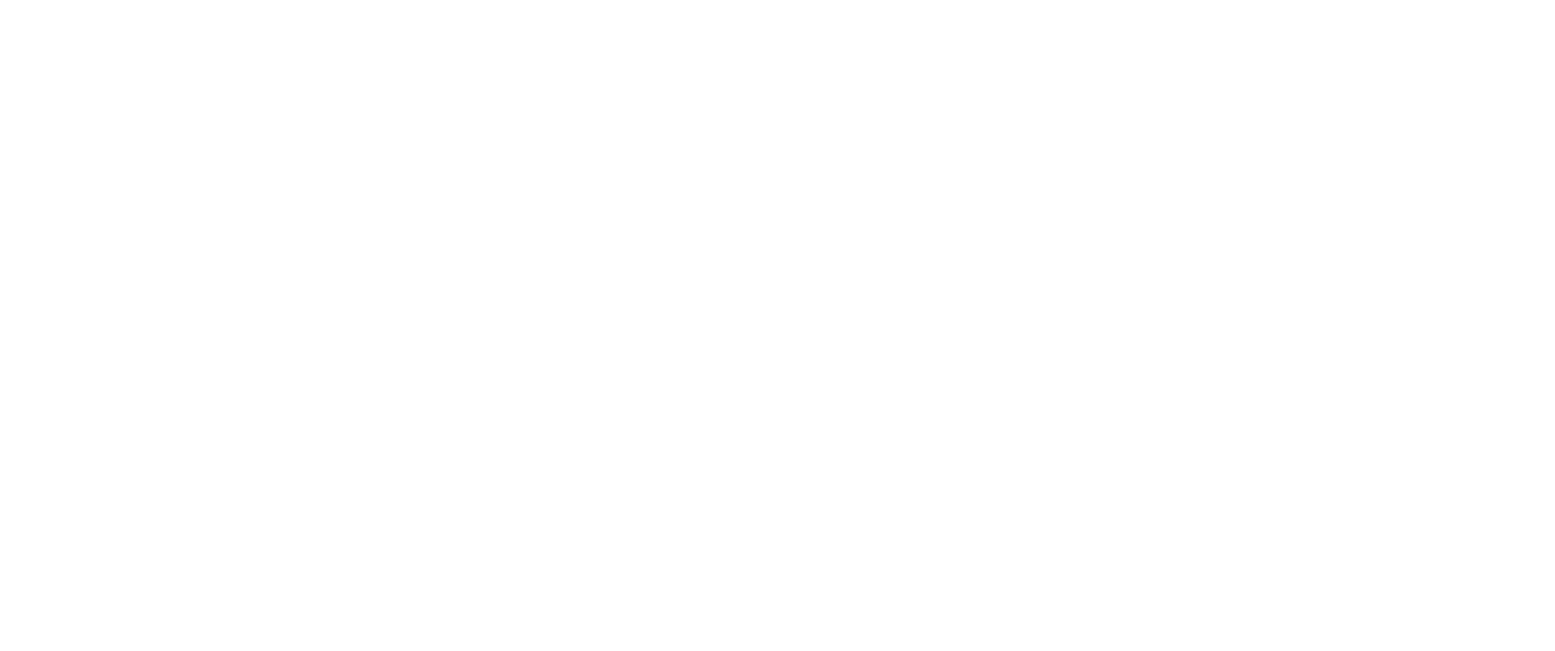
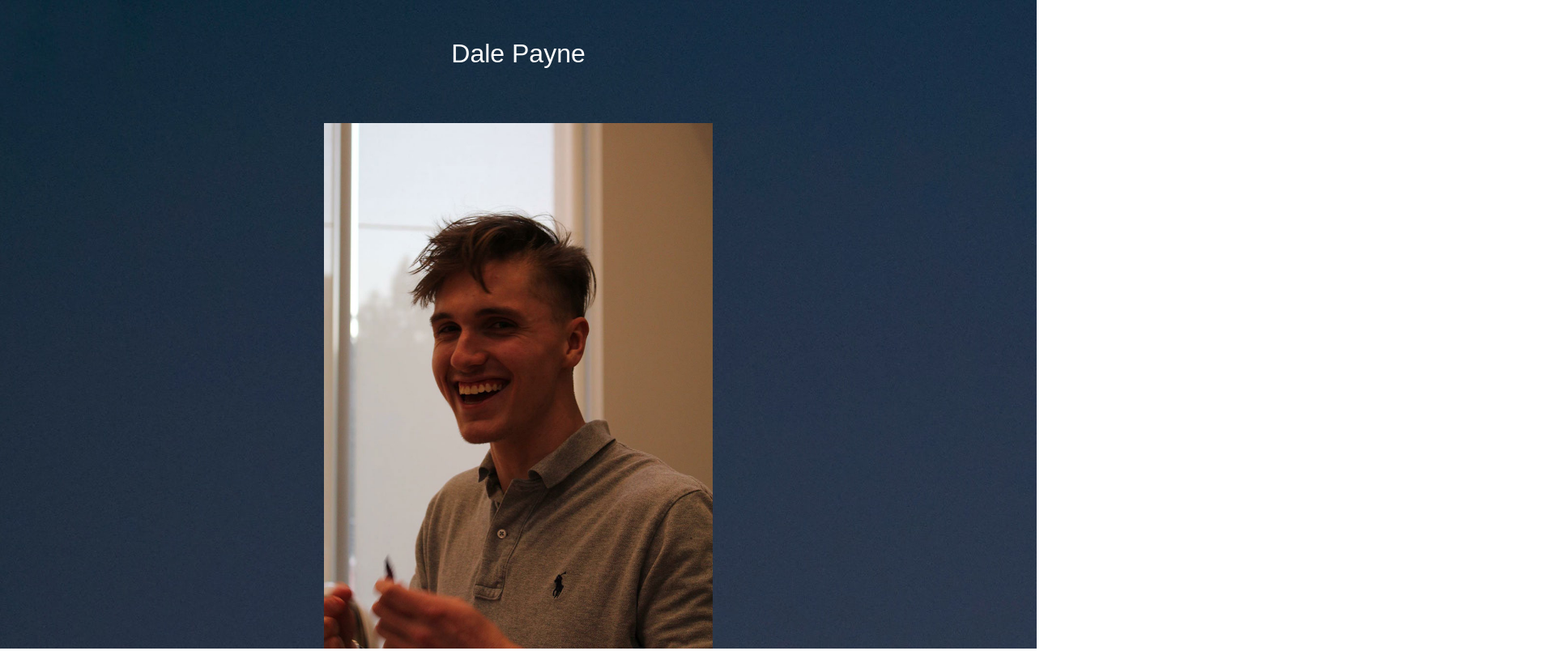
Before and after one commit to dalepayne/dalepayne.github.io, a plain HTML site: page index.html in a window 1280 px wide. Shown: the top 804 px of the page at 81% size, 1920 px wide, since content can reach past the window. Drawn offline with Linux system fonts and the light colour scheme.

Commit message:
Added Dale Payne's html file

```diff
--- a/css/styles.css
+++ b/css/styles.css
@@ -1,9 +1,34 @@
-.name {
-    margin: 100%;
-    font-family: Arial, Helvetica, sans-serif;
+* {
+    box-sizing: border-box;
+    margin: 0;
 }
 
-.image {
-    max-width: 80%;
-    margin: 100%;
+.wrapper {
+    width:960px;
+    margin: auto;
+    margin-top: 10px;
 }
+
+body {
+    background-image: url(../media/background.jpg);
+    font-family: sans-serif;
+    color: white;
+}
+
+.name {
+    margin-top: 5%;
+    text-align: center;
+}
+
+h1 {
+    font-weight: 300;
+}
+
+.me {
+    display: block;
+    margin-left: auto;
+    margin-right: auto;
+    margin-top: 7%;
+    width: 50%;
+
+}
--- a/index.html
+++ b/index.html
@@ -6,14 +6,12 @@
     <link rel="stylesheet" type="text/css" href="css/styles.css">
 </head>
 <body>
-    <div class="name">
-        <h1>Dale Payne</h1>
+    <div class="wrapper">
+        <div class="name">
+            <h1>Dale Payne</h1>
+        </div>
+
+        <img src="media/me.jpg" alt="image of Dale Payne" title="Dale Payne - Crushin it" class="me"/>
     </div>
-
-    <div class="image">
-        <img src="media/me.jpg" alt="image of Dale Payne" title="Dale Payne - Crushin it"/>
-    </div>
-
-
 </body>
 </html>
```
Also changed, not shown: media/background.jpg (added).
